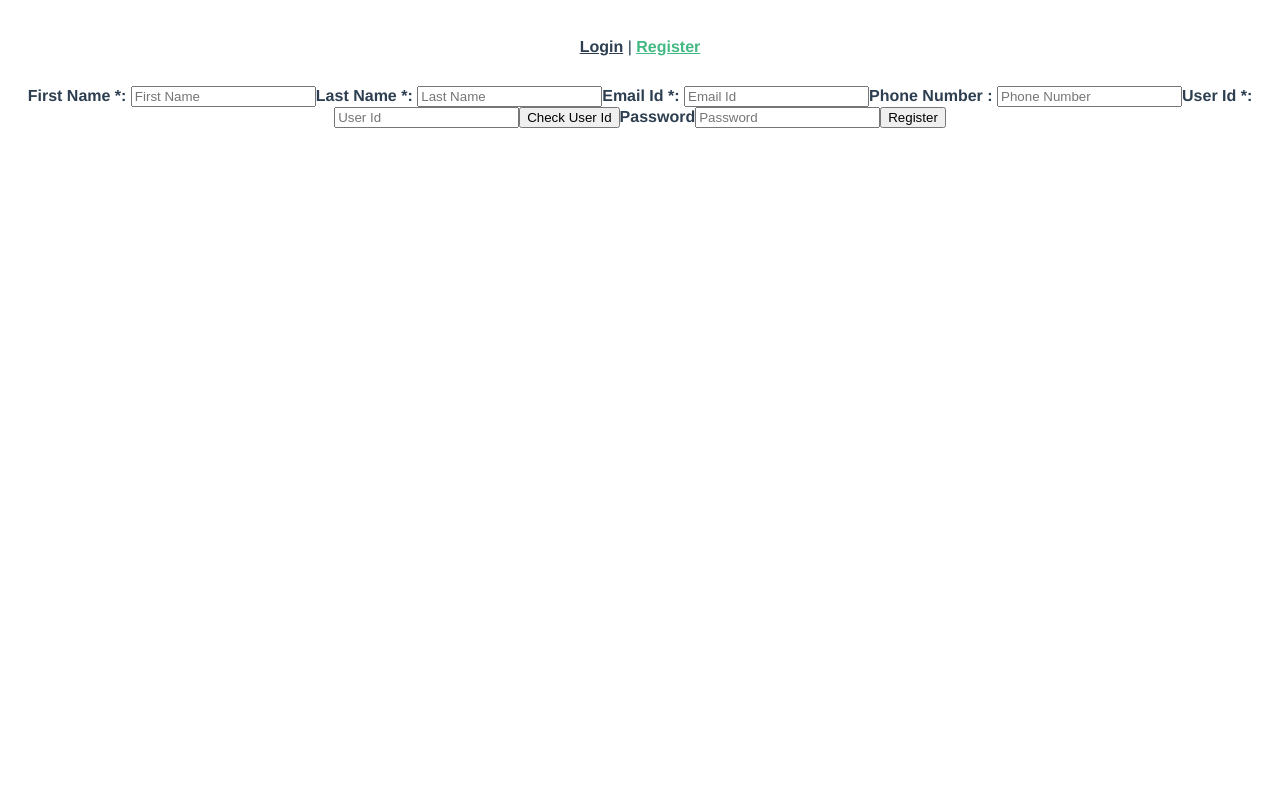
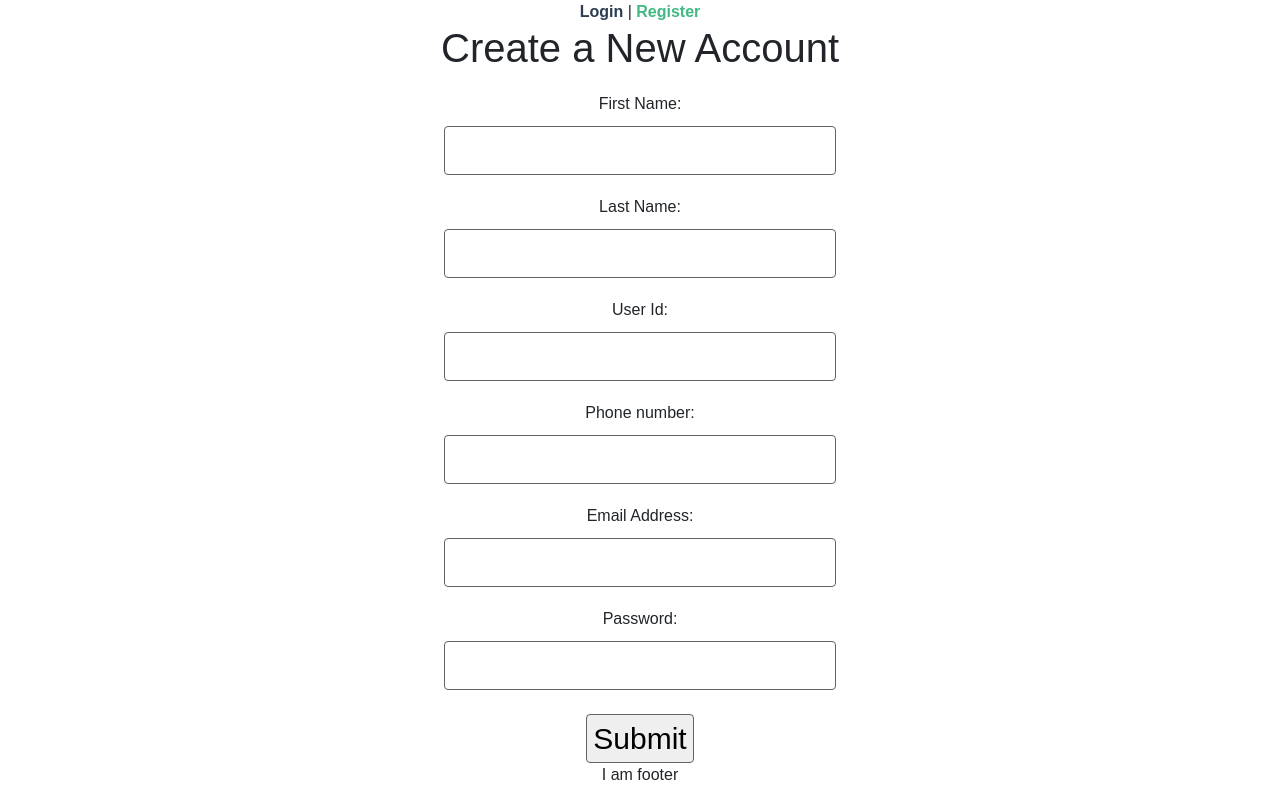
Before and after one commit to kesaranmol00/AnonymousFeedbackFE, a Vue app: page /register in a window 1280 px wide. Built offline with nearby package versions, Linux system fonts and the light colour scheme.

Commit message:
updated changes

```diff
--- a/package.json
+++ b/package.json
@@ -12,6 +12,7 @@
     "bootstrap": "^4.5.0",
     "core-js": "^3.6.5",
     "jquery": "^3.5.1",
+    "popper.js": "^1.16.1",
     "vue": "^2.6.11",
     "vue-router": "^3.2.0"
   },
@@ -23,6 +24,7 @@
     "babel-eslint": "^10.1.0",
     "eslint": "^6.7.2",
     "eslint-plugin-vue": "^6.2.2",
+    "vue-cli-plugin-bootstrap-vue": "^0.6.0",
     "vue-template-compiler": "^2.6.11"
   },
   "eslintConfig": {
--- a/src/App.vue
+++ b/src/App.vue
@@ -1,20 +1,31 @@
 <template>
   <div id="app">
     <div id="nav">
-      <router-link to="/">Login</router-link> |
-      <router-link to="/register">Register</router-link>
+     <UnAuthHeader/>
     </div>
     <div id="loggedin">
-      <router-link to="/home">Home</router-link> |
-      <router-link to="/about">About</router-link>
+     <AuthHeader/>
     </div>
+    <AddFeedback class="d-none"/>
     <router-view/>
+    <Footer/>
+
   </div>
 </template>
 
 <script>
 import $ from 'jquery'
+import AuthHeader from './components/AuthHeader.vue'
+import UnAuthHeader from './components/UnAuthHeader.vue'
+import Footer from './components/Footer.vue'
+import AddFeedback from './views/AddFeedback.vue'
 export default {
+  components :{
+    AuthHeader,
+    UnAuthHeader,
+    Footer,
+    AddFeedback
+  },
   mounted : function(){
     if(document.cookie != '')
     {
@@ -27,16 +38,38 @@ export default {
 }
 </script>
 <style>
+body{
+  margin: 0 !important;
+  /* background-color: #036266 !important; */
+  /* background: url('./assets/banner.jpg');
+  background-repeat: no-repeat;
+  background-size: contain, cover;
+  background-size: 100%; */
+
+}
 #app {
-  font-family: Avenir, Helvetica, Arial, sans-serif;
+    font-family: 'gotham rounded', 'open-sans', sans-serif;
   -webkit-font-smoothing: antialiased;
   -moz-osx-font-smoothing: grayscale;
   text-align: center;
-  color: #2c3e50;
+  /* color: #2c3e50;
+  background-color: #036266; */
+
 }
-
+.unauth{
+  /* background:#fff; */
+  /* padding: 20px;
+  border-radius: 10px 0 0 10px;
+  float: right;
+  width:30%;
+  box-shadow: 0 0px 30px 10px #272727;
+  height: auto; */
+  /* width:60% !important; */
+}
 #nav {
-  padding: 30px;
+  /* padding: 30px;
+ text-align: right;
+ padding-top: 10%; */
 }
 
 #nav a {
@@ -47,10 +80,13 @@ export default {
 #nav a.router-link-exact-active {
   color: #42b983;
 }
-.d-none{
+/* .d-none{
   display: none;
+} */
+.required{
+  color: yellowgreen;
 }
-.required{
-  color: red;
+.row label{
+  color: #42b983
 }
 </style>
--- /dev/null
+++ b/src/components/AuthHeader.vue
@@ -0,0 +1,25 @@
+<template>
+    <div>
+        <router-link to="/home">Home</router-link> |
+      <router-link to="/about">About</router-link> |
+      <a href="javascript:;" v-on:click="DeleteCookie()">Log out</a>
+    </div>
+</template>
+
+<script>
+import $ from 'jquery'
+export default {
+    methods :{
+        DeleteCookie() {
+            let token = document.cookie;
+            if(confirm("Are you sure you want to log out ?")){
+                document.cookie=token+";max-age=0";
+                $("#nav").removeClass('d-none')
+                $("#loggedin").addClass('d-none')
+                this.$router.push('/')
+
+            }
+        },
+    }
+}
+</script>
--- /dev/null
+++ b/src/components/Footer.vue
@@ -0,0 +1,5 @@
+<template>
+    <div>
+        I am footer
+    </div>
+</template>
--- /dev/null
+++ b/src/components/UnAuthHeader.vue
@@ -0,0 +1,6 @@
+<template>
+    <div>
+        <router-link to="/">Login</router-link> |
+      <router-link to="/register">Register</router-link>
+    </div>
+</template>
--- a/src/main.js
+++ b/src/main.js
@@ -2,6 +2,8 @@ import Vue from 'vue'
 import App from './App.vue'
 import router from './router'
 import axios from 'axios'
+import 'bootstrap'
+import 'bootstrap/dist/css/bootstrap.min.css'
 
 //axios.defaults.baseURL = 'https://localhost:5001/api/'
 axios.defaults.baseURL = 'https://anonymousfeedback20200804045526.azurewebsites.net/api/'
--- a/src/views/About.vue
+++ b/src/views/About.vue
@@ -1,5 +1,138 @@
 <template>
   <div class="about">
-    <h1>This is an about page</h1>
+    <h1>Update Account</h1>
+    <form @submit="checkForm">
+      <label for="first name">First Name:</label>
+      <input type="text" v-model="firstName" required>
+      <br>
+      <label for="last name">Last Name:</label>
+      <input type="text" v-model="lastName" required>
+      <br>
+      <label for="phonenum">Phone number:</label>
+      <input type="text" v-model="phonenum" @keypress="isNumber($event)" maxlength = "10" oninput="javascript: if (this.value.length > this.maxLength) this.value = this.value.slice(0, this.maxLength);">
+      <span v-if="msg.userid">{{msg.phonenum}}</span>
+      <br>
+      <label for="password">Password:</label>
+      <input type="password" v-model="password" required><br>
+      <span v-if="msg.password">{{msg.password}}</span>
+      <br>
+       <input type="submit" value="Submit">
+    </form>
+
   </div>
 </template>
+<script>
+import $ from 'jquery'
+import axios from 'axios'
+export default {
+   data(){
+    return {
+        firstName:null,
+        lastName: null,
+        password:null,
+        phonenum:null,
+        userid :null,
+        msg: [],
+    }
+  },
+   watch: {
+    password(value){
+      this.password = value;
+      this.validatePassword(value);
+    }
+  },
+  methods:{
+    isNumber: function(evt) {
+      evt = (evt) ? evt : window.event;
+      var charCode = (evt.which) ? evt.which : evt.keyCode;
+      if ((charCode < 48 || charCode > 57) && charCode !== 46) {
+        evt.preventDefault();
+      } else {
+        return true;
+      }
+    },
+     validatePassword(value){
+      let difference = 8 - value.length;
+      if (value.length<8) {
+        this.msg['password'] = 'Must be 8 characters! '+ difference + ' characters left' ;
+      } else {
+         this.msg['password'] = '';
+      }
+    },
+     checkForm :function(e){
+       e.preventDefault();
+       if(!this.firstName) return false;
+       if(!this.lastName) return false;
+       if(!this.password || this.msg['password'].length > 0) return false;
+
+        axios.get('UserManagement/updateUser',{
+                    params: {
+                        firstname:this.firstName,
+                        lastname:this.lastName,
+                        password:this.password,
+                        phonenumber:this.phonenum,
+                        userid : this.userid
+                    }
+                })
+                .then(response => {(response = response.data)
+                console.log(response)
+                // alert(response.data)
+                if(response == true)
+                {
+                    alert("Updated sucessfully..!!")
+                }
+                else {
+                    console.log(response)
+                    alert("something went wrong. Please try again after some time")
+                }
+                })
+                .catch(error => {
+                    console.log(error)
+                    this.errored = true
+                })
+     }
+  },
+  mounted : function(){
+    let token = document.cookie;
+    if( token !="")
+    {
+      token = token.split("=")[1]
+      this.userid = token
+      axios.get('UserManagement/getUser/'+ token)
+      .then(response => {(this.response = response.data)
+        console.log(response.data)
+        this.firstName = response.data.FirstName
+        this.lastName = response.data.LastName
+        this.phonenum = response.data.PhoneNumber
+      })
+      .catch(error => {
+        console.log(error)
+        this.errored = true
+      })
+   }
+   else{
+      $("#nav").removeClass('d-none')
+      $("#loggedin").addClass('d-none')
+      alert("Please login again")
+      this.$router.push('/')
+   }
+  }
+}
+</script>
+<style scoped>
+label{
+  display: block;
+  margin: 20px 0 10px;
+}
+span {
+  padding-top: 0px;
+  margin-top: 0px;
+  font-size: 12px;
+  color: red;
+}
+input {
+  font-size: 30px;
+  border: 1px double rgb(102, 97, 96) ;
+  border-radius: 4px;
+}
+</style>
--- a/src/views/Home.vue
+++ b/src/views/Home.vue
@@ -29,6 +29,7 @@ export default {
     if( token !="")
     {
       token = token.split("=")[1]
+      if(token != ''){
         axios.get('Feedback/getFeedback/'+ token)
         .then(response => {(this.response = response.data)
           console.log(response.data)
@@ -38,6 +39,13 @@ export default {
           console.log(error)
           this.errored = true
         })
+      }
+      else{
+         $("#nav").removeClass('d-none')
+        $("#loggedin").addClass('d-none')
+        alert("Please login again")
+        this.$router.push('/')
+      }
    }
    else{
       $("#nav").removeClass('d-none')
--- a/src/views/Login.vue
+++ b/src/views/Login.vue
@@ -1,14 +1,25 @@
 <template>
 <div>
-   <div class="container">
-    <label for="uname"><b>Username</b></label>
-    <input id="login-name" type="text" placeholder="Enter Username" name="uname" required>
-    <span class="required d-none" id="l-error">*Please enter login name</span>
-
-    <label for="psw"><b>Password</b></label>
-    <input id="password" type="password" placeholder="Enter Password" name="psw" required>
-    <span class="required d-none" id="p-error">*Please enter password</span>
-    <button @click="checkCredentials()" type="submit">Login</button>
+   <div class="unauth">
+    <div class="row">
+        <label class="col-4" for="uname"><b>Username *: </b></label>
+        <input class="col-8" id="login-name" type="text" placeholder="Enter Username" name="uname" required>
+    </div>
+    <div>
+        <div class="col-4"></div>
+        <span class="col-8 required d-none" id="l-error">*Please enter login name</span>
+    </div>
+    <div class="row">
+        <label class="col-4" for="psw"><b>Password *:</b></label>
+        <input class="col-8" id="password" type="password" placeholder="Enter Password" name="psw" required>
+    </div>
+    <div>
+        <div class="col-4"></div>
+        <span class="col-8 required d-none" id="p-error">*Please enter password</span>
+    </div>
+    <div>
+        <button @click="checkCredentials()"  type="button" class="btn">Login</button>
+    </div>
     <!-- <label>
       <input type="checkbox" checked="checked" name="remember"> Remember me
     </label> -->
@@ -85,14 +96,14 @@ export default {
 }
 </script>
 <style scoped>
-.container {
-  margin: auto;
-  width: 50%;
-  border: 3px solid green;
-  padding: 10px;
+.row label{
+    text-align: right;
 }
-.container label,.container input, .container button{
-    display: block;
-
+.row{
+    padding:10px;
+}
+.btn {
+    color: #fff;
+    background-color: #42b983;
 }
 </style>
--- a/src/views/Register.vue
+++ b/src/views/Register.vue
@@ -1,86 +1,134 @@
 <template>
   <div>
-   <div class="container">
-    <label for="firstname"><b>First Name *: </b></label>
-    <input id="first-name" type="text" placeholder="First Name" name="firstname">
-    <span class="required d-none" id="fn-error">*First name is required</span>
+    <h1>Create a New Account</h1>
+    <form @submit="checkForm">
+      <label for="first name">First Name:</label>
+      <input type="text" v-model="firstName" required>
+      <br>
+      <label for="last name">Last Name:</label>
+      <input type="text" v-model="lastName" required>
+      <br>
+      <label for="userid">User Id:</label>
+      <input type="text" v-model="userid" required>
+      <span v-if="msg.userid">{{msg.userid}}</span>
+      <br>
+      <label for="phonenum">Phone number:</label>
+      <input type="text" v-model="phonenum" @keypress="isNumber($event)" maxlength = "10" oninput="javascript: if (this.value.length > this.maxLength) this.value = this.value.slice(0, this.maxLength);">
+      <span v-if="msg.userid">{{msg.phonenum}}</span>
+      <br>
+      <label for="email">Email Address:</label>
+      <input type="text" v-model="email" required> <br>
+      <span v-if="msg.email">{{msg.email}}</span>
 
-    <label for="lastname"><b>Last Name *: </b></label>
-    <input id="last-name" type="text" placeholder="Last Name" name="lastname">
-    <span class="required d-none" id="ln-error">*Last name is required</span>
+      <label for="password">Password:</label>
+      <input type="password" v-model="password" required><br>
+      <span v-if="msg.password">{{msg.password}}</span>
+      <br>
+       <input type="submit" value="Submit">
+    </form>
 
-    <label for="emailid"><b>Email Id *: </b></label>
-    <input id="email-id" type="text" placeholder="Email Id" name="emailid">
-    <span class="required d-none" id="em-error">*Email Id is required</span>
-
-    <label for="phonenumber"><b>Phone Number : </b></label>
-    <input id="phone-number" type="text" placeholder="Phone Number" name="phonenumber">
-
-    <label for="userid"><b>User Id *: </b></label>
-    <input id="user-id" type="text" placeholder="User Id" name="userid">
-    <span class="required d-none" id="uid-error">*User Id is required</span>
-    <button @click="checkUserId()" type="submit">Check User Id</button>
-
-
-    <label for="psw"><b>Password</b></label>
-    <input id="password" type="password" placeholder="Password" name="psw" required>
-    <span class="required d-none" id="p-error">*Please enter password</span>
-
-
-    <button @click="registerUser()" type="submit">Register</button>
-    <!-- <label>
-      <input type="checkbox" checked="checked" name="remember"> Remember me
-    </label> -->
-  </div>
   </div>
 </template>
+
 <script>
 import axios from 'axios'
-import $ from 'jquery'
 export default {
-    name : "Register",
-    data() {
-        return{
-            isAuthUserId : false,
-            firstName:'',
-            lastName: '',
-            emailId: '' ,
-            password:'',
-            user_id:''
+  data(){
+    return {
+        firstName:null,
+        lastName: null,
+        email: null ,
+        password:null,
+        phonenum:null,
+        userid:null,
+        msg: [],
+    }
+  },
+  watch: {
+    email(value){
+      // binding this to the data value in the email input
+      this.email = value;
+      this.validateEmail(value);
+    },
+    password(value){
+      this.password = value;
+      this.validatePassword(value);
+    },
+    userid(value)
+    {
+        this.userid = value;
+        this.IsUserIdValid(value)
     }
   },
   methods:{
-        checkUserId(){
-            this.user_id = document.getElementById("user-id").value
-            if( this.user_id == "")
+    validateEmail(value){
+      if ((/^\w+([\\.-]?\w+)*@\w+([\\.-]?\w+)*(\.\w{2,3})+$/).test(value))
         {
-                alert("Please add user id")
-                this.isAuthUserId = false
-                return false;
+            this.msg['email'] = '';
+        } else{
+            this.msg['email'] = 'Invalid Email Address';
         }
-            else if(this.user_id.length < 6)
+    },
+    validatePassword(value){
+      let difference = 8 - value.length;
+      if (value.length<8) {
+        this.msg['password'] = 'Must be 8 characters! '+ difference + ' characters left' ;
+      } else {
+         this.msg['password'] = '';
+      }
+    },
+    checkForm :function(e){
+       e.preventDefault();
+       if(!this.firstName) return false;
+       if(!this.lastName) return false;
+       if(!this.email || this.msg['email'].length > 0 ) return false
+       if(!this.password || this.msg['password'].length > 0) return false;
+       if(!this.userid || this.msg['userid'].length >0)
+       return false
+
+        axios.get('UserManagement/registerUser',{
+                    params: {
+                        firstname:this.firstName,
+                        lastname:this.lastName,
+                        emailid:this.email,
+                        password:this.password,
+                        userid: this.userid,
+                        phonenumber:this.phonenum
+                    }
+                })
+                .then(response => {(response = response.data)
+                console.log(response)
+                // alert(response.data)
+                if(response == true)
                 {
-                alert("User id must be greater than 6 characters")
-                this.isAuthUserId = false
-                return false;
+                    alert("Registered sucessfully..!!")
+                    this.$router.push('/')
                 }
-            else{
-                axios.get('UserManagement/checkUserId/'+  this.user_id)
+                else {
+                    console.log(response)
+                    alert("something went wrong. Please try again after some time")
+                }
+                })
+                .catch(error => {
+                    console.log(error)
+                    this.errored = true
+                })
+
+    },
+    IsUserIdValid(){
+         axios.get('UserManagement/checkUserId/'+  this.userid)
                 .then(response => {(this.response = response.data)
                 console.log(response)
                 // alert(response.data)
                 if(response.data == false)
                     {
-                        this.isAuthUserId = false
-                        alert("user id already exists. Please try another")
-
+                        this.msg['userid'] = 'user id already exists. Please try another.'
                     }
                     else if(response.data == true)
                     {
-                        this.isAuthUserId = true
+                        this.msg['userid'] = ''
                     }
                     else {
-                        this.isAuthUserId = false
                         console.log(response.data)
                         alert("something went wrong. Please try again after some time")
                     }
@@ -89,91 +137,42 @@ export default {
                     console.log(error)
                     this.errored = true
                 })
-            }
     },
-
-        isError(){
-            this.checkUserId();
-            if(this.isAuthUserId == false)
-            {
-                return false
-            }
-            else{
-                this.firstName = document.getElementById("first-name").value
-                if(this.firstName == "")
-                {
-                     $("#fn-error").removeClass('d-none')
-                     return false;
-                }
-                else
-                    $("#fn-error").addClass('d-none')
-
-                this.lastName = document.getElementById("last-name").value
-                if(this.lastName == "")
-                {
-                     $("#ln-error").removeClass('d-none')
-                     return false;
-                }
-                else
-                    $("#ln-error").addClass('d-none')
-
-                this.emailId = document.getElementById("email-id").value
-                 if(this.emailId == "")
-                {
-                     $("#em-error").removeClass('d-none')
-                     return false;
-                }
-                else
-                    $("#em-error").addClass('d-none')
-
-                this.password = document.getElementById("password").value
-                 if(this.password == "")
-                {
-                     $("#p-error").removeClass('d-none')
-                     return false;
-                }
-                else
-                    $("#p-error").addClass('d-none')
+    isNumber: function(evt) {
+      evt = (evt) ? evt : window.event;
+      var charCode = (evt.which) ? evt.which : evt.keyCode;
+      if ((charCode < 48 || charCode > 57) && charCode !== 46) {
+        evt.preventDefault();
+      } else {
         return true;
       }
-        },
-        registerUser(){
-
-            if(this.isError() == true){
-               // var pnumber = document.getElementById("phone-number").value
-                 axios.get('UserManagement/registerUser',{
-                    params: {
-                        firstname:this.firstName,
-                        lastname:this.lastName,
-                        emailid:this.emailId,
-                        password:this.password,
-                        userid: this.user_id,
-                        phonenumber:document.getElementById("phone-number").value
     }
-                })
-                .then(response => {(response = response.data)
-                console.log(response)
-                // alert(response.data)
-                if(response.data == true)
-                {
-                    //this.isAuthUserId = true
-                }
-                else {
-                    //this.isAuthUserId = false
-                    console.log(response.data)
-                    alert("something went wrong. Please try again after some time")
-                }
-                })
-                .catch(error => {
-                    console.log(error)
-                    this.errored = true
-                })
-            }
-        },
-
   }
 }
 </script>
+
+
+<!-- Add "scoped" attribute to limit CSS to this component only -->
 <style scoped>
+#visa {
+  margin: 20px auto;
+  max-width: 700px;
+  margin-bottom: 28px;
+}
+label{
+  display: block;
+  margin: 20px 0 10px;
+}
+span {
+  padding-top: 0px;
+  margin-top: 0px;
+  font-size: 12px;
+  color: red;
+}
+input {
+  font-size: 30px;
+  border: 1px double rgb(102, 97, 96) ;
+  border-radius: 4px;
+}
 
 </style>
```
Also changed, not shown: src/assets/banner.jpg (added), 14 other files (tests, documents, lock files or other folders). Lines whose indentation alone changed are shown as unchanged.
